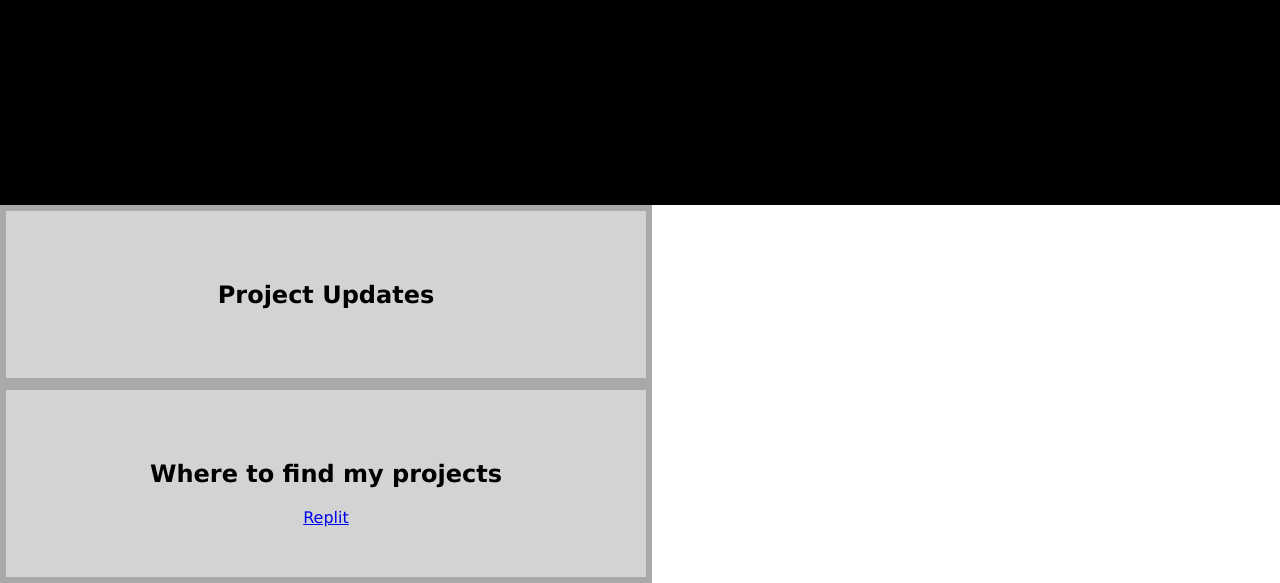
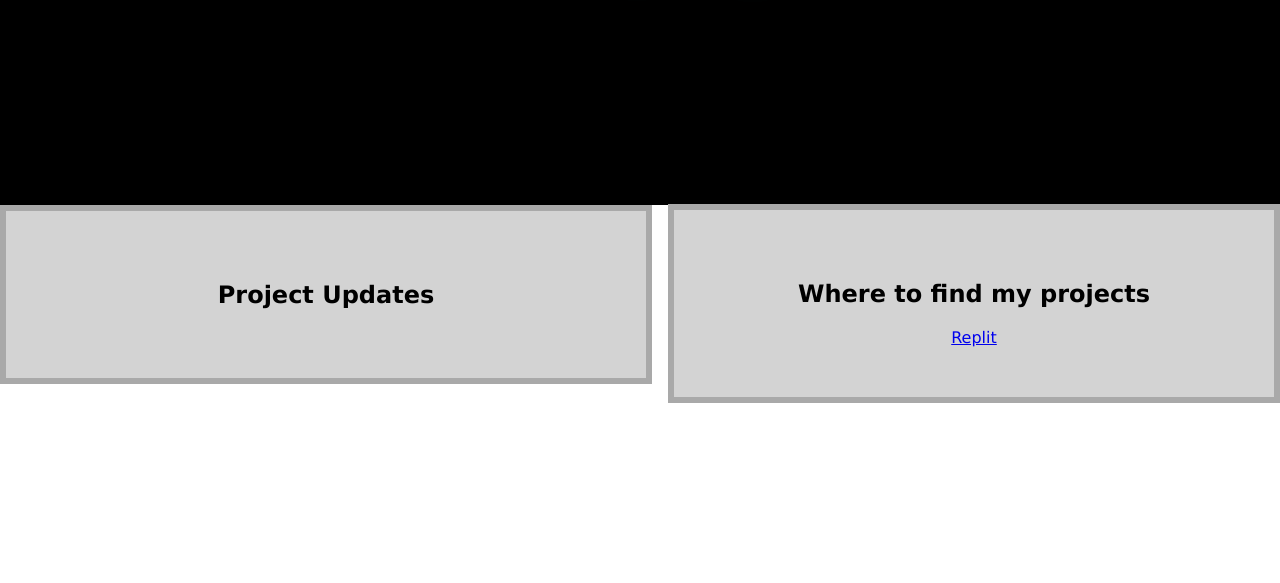
Before and after one commit to StinkyWinkleton/Stinky-Blog, a plain HTML site: page index.html in a window 1280 px wide. Shown: the part 295-878 px from the top of the page. Drawn offline with Linux system fonts and the light colour scheme.

Commit message:
Added more text boxes for text

```diff
--- a/index.html
+++ b/index.html
@@ -43,10 +43,11 @@
 
     #projects {
       position: relative;
-      right: 0%;
+      float: right;
+      top: -180px;
       background-color: lightgrey;
       height: max-content;
-      width: 50%;
+      width: 600px;
       border-color: darkgrey;
       border-style: solid;
       border-width: 6px;
```
